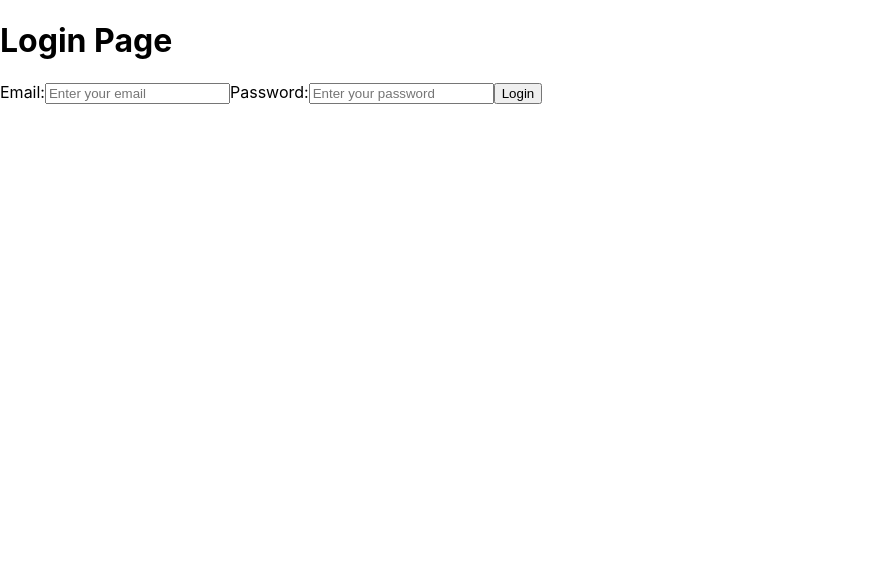
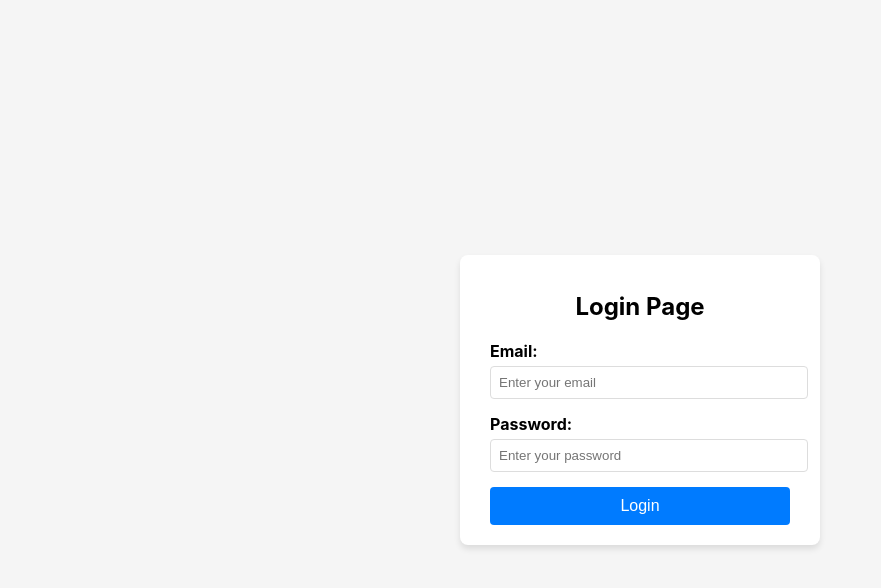
Before and after one commit to BartekRos/praca, a React (Create React App) app in the folder frontend/: page /login in a window 1280 px wide. Shown: the top 588 px of the page, without its empty margins (0-881 px from the left). Built offline with nearby package versions, Linux system fonts and the light colour scheme.

Commit message:
Frontend strona logowania

```diff
--- a/frontend/src/pages/LoginPage.js
+++ b/frontend/src/pages/LoginPage.js
@@ -1,16 +1,54 @@
-import React from 'react';
+import React, { useState } from 'react';
+import './styles/LoginPage.css';
 
 const LoginPage = () => {
+  const [email, setEmail] = useState('');
+  const [password, setPassword] = useState('');
+
+  const handleLogin = async (e) => {
+    e.preventDefault();
+
+    try {
+      const response = await fetch('http://localhost:5000/api/auth/login', {
+        method: 'POST',
+        headers: { 'Content-Type': 'application/json' },
+        body: JSON.stringify({ email, password }),
+      });
+
+      if (!response.ok) {
+        throw new Error('Invalid credentials');
+      }
+
+      const data = await response.json();
+      alert('Login successful!');
+      console.log('User data:', data);
+    } catch (error) {
+      alert(error.message);
+    }
+  };
+
   return (
-    <div>
-      <h1>Login Page</h1>
-      <form>
-        <label>Email:</label>
-        <input type="email" placeholder="Enter your email" />
-        <label>Password:</label>
-        <input type="password" placeholder="Enter your password" />
-        <button type="submit">Login</button>
-      </form>
+    <div className="login-container">
+      <div className="login-form">
+        <h1>Login Page</h1>
+        <form onSubmit={handleLogin}>
+          <label>Email:</label>
+          <input
+            type="email"
+            placeholder="Enter your email"
+            value={email}
+            onChange={(e) => setEmail(e.target.value)}
+          />
+          <label>Password:</label>
+          <input
+            type="password"
+            placeholder="Enter your password"
+            value={password}
+            onChange={(e) => setPassword(e.target.value)}
+          />
+          <button type="submit">Login</button>
+        </form>
+      </div>
     </div>
   );
 };
--- /dev/null
+++ b/frontend/src/pages/styles/LoginPage.css
@@ -0,0 +1,51 @@
+.login-container {
+  display: flex;
+  flex-direction: column;
+  align-items: center;
+  justify-content: center;
+  height: 100vh;
+  background-color: #f5f5f5;
+}
+
+.login-form {
+  background: #ffffff;
+  padding: 20px 30px;
+  border-radius: 8px;
+  box-shadow: 0 4px 6px rgba(0, 0, 0, 0.1);
+  width: 300px;
+}
+
+.login-form h1 {
+  font-size: 24px;
+  margin-bottom: 20px;
+  text-align: center;
+}
+
+.login-form label {
+  display: block;
+  font-weight: bold;
+  margin-bottom: 5px;
+}
+
+.login-form input {
+  width: 100%;
+  padding: 8px;
+  margin-bottom: 15px;
+  border: 1px solid #ddd;
+  border-radius: 4px;
+}
+
+.login-form button {
+  width: 100%;
+  padding: 10px;
+  background-color: #007bff;
+  color: white;
+  border: none;
+  border-radius: 4px;
+  cursor: pointer;
+  font-size: 16px;
+}
+
+.login-form button:hover {
+  background-color: #0056b3;
+}
```
